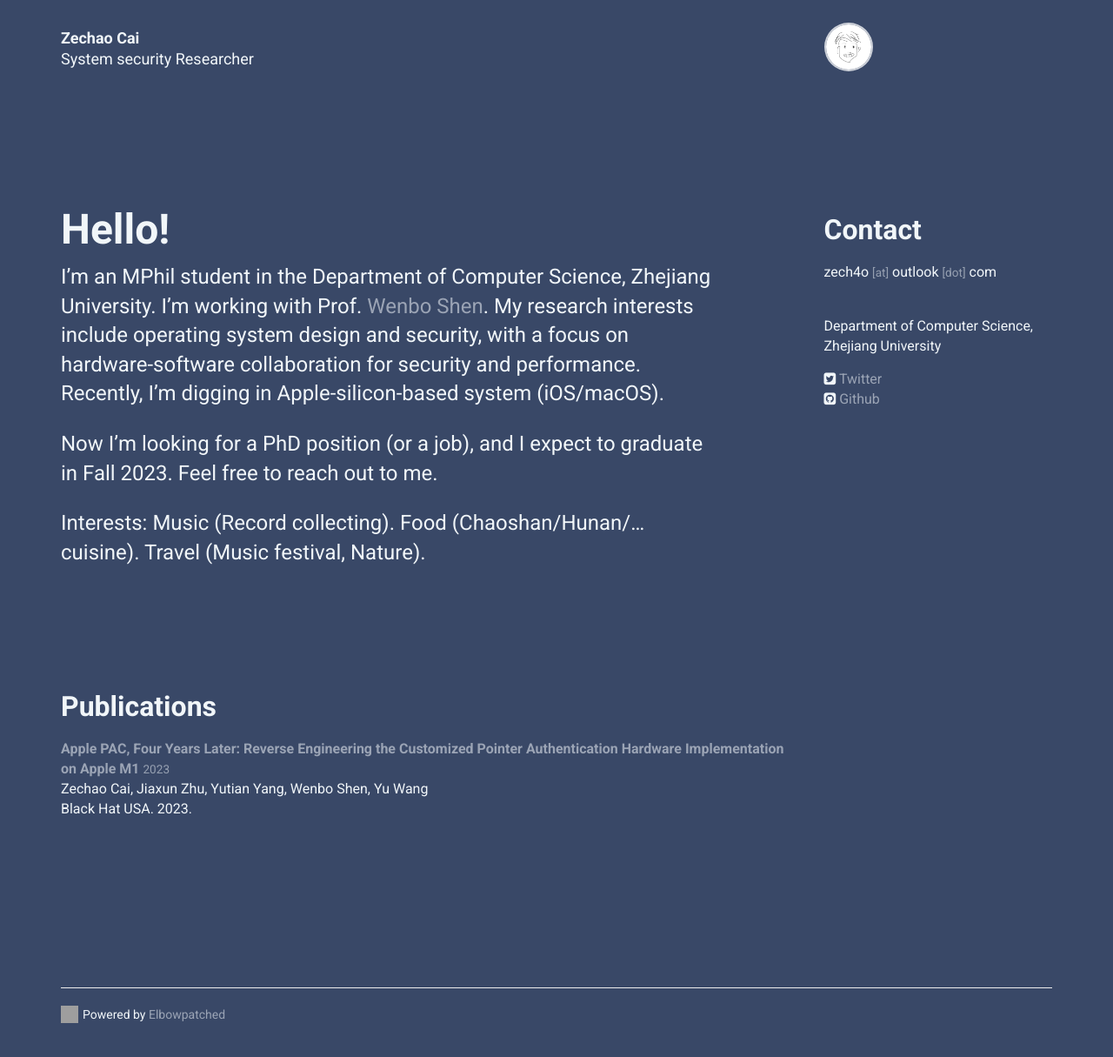
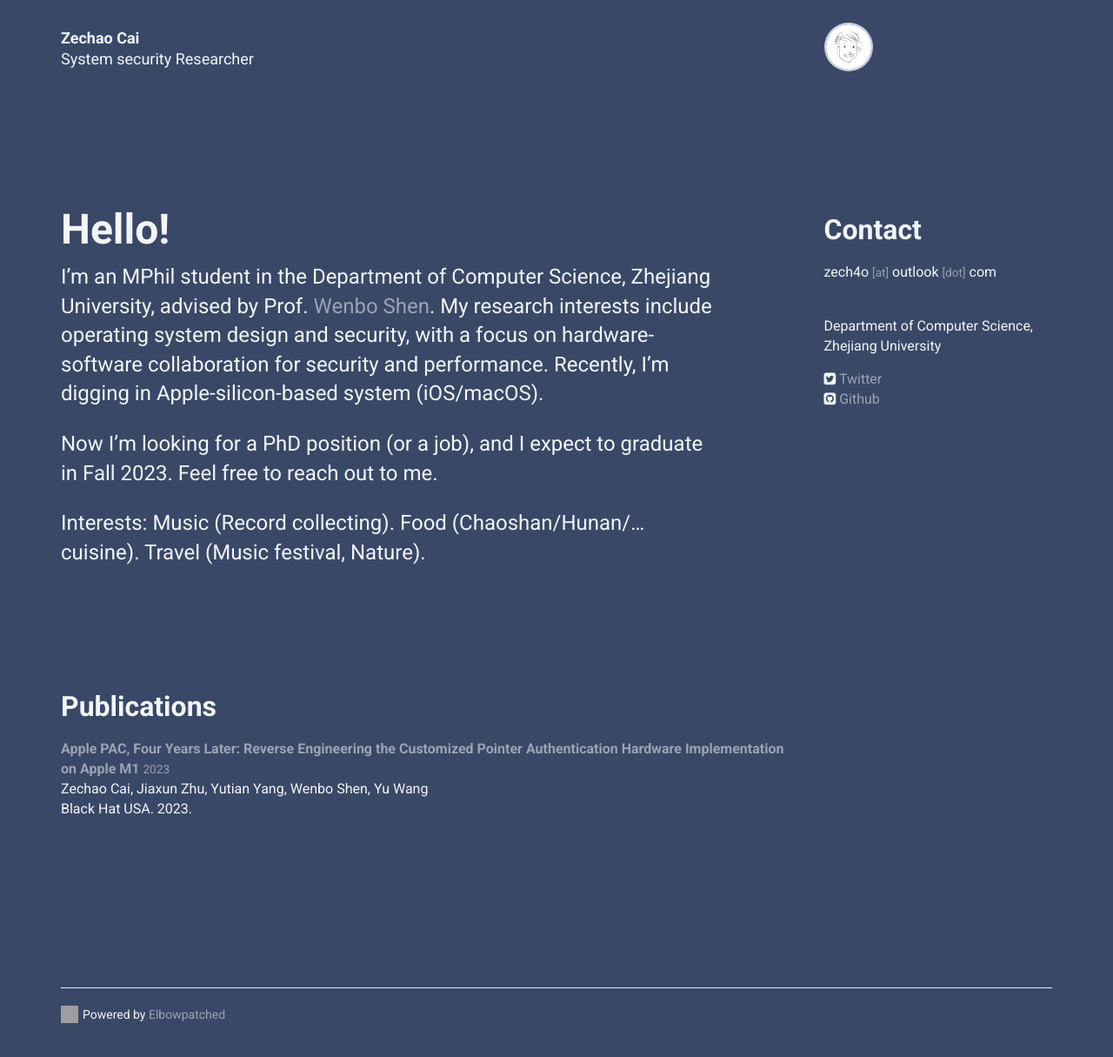
Before and after one commit to zech4o/zech4o.github.io, a Jekyll site: the page built from index.html, in a window 1280 px wide and 1272 px high. Shown: the top 1215 px of the window at 87% size. Built offline with Jekyll 4.4.1, drawn with Linux system fonts in a browser that asks for light colours; nearby versions of some CDN libraries; grey boxes are pictures that could not be loaded.

Commit message:
update personal

```diff
--- a/_data/personal.yml
+++ b/_data/personal.yml
@@ -27,7 +27,7 @@
 intro:
   title: Hello!
   body: >
-    I'm an MPhil student in the Department of Computer Science, Zhejiang University. I'm working with Prof. [Wenbo Shen](https://wenboshen.org/). My research interests include operating system design and security, with a focus on hardware-software collaboration for security and performance.
+    I'm an MPhil student in the Department of Computer Science, Zhejiang University, advised by Prof. [Wenbo Shen](https://wenboshen.org/). My research interests include operating system design and security, with a focus on hardware-software collaboration for security and performance.
     Recently, I'm digging in Apple-silicon-based system (iOS/macOS).
 
 
```
